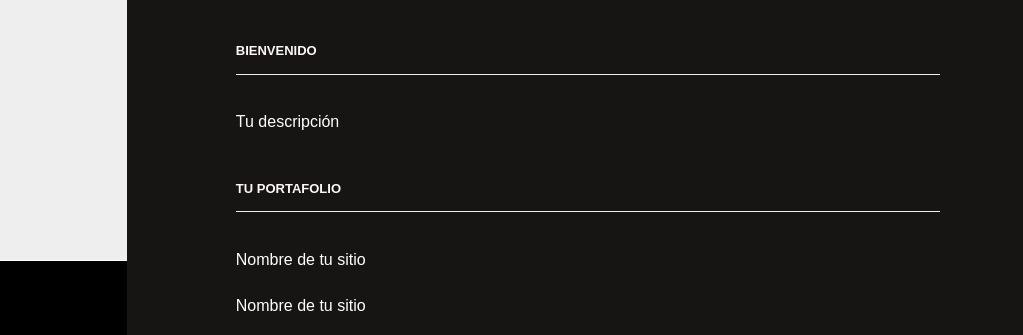
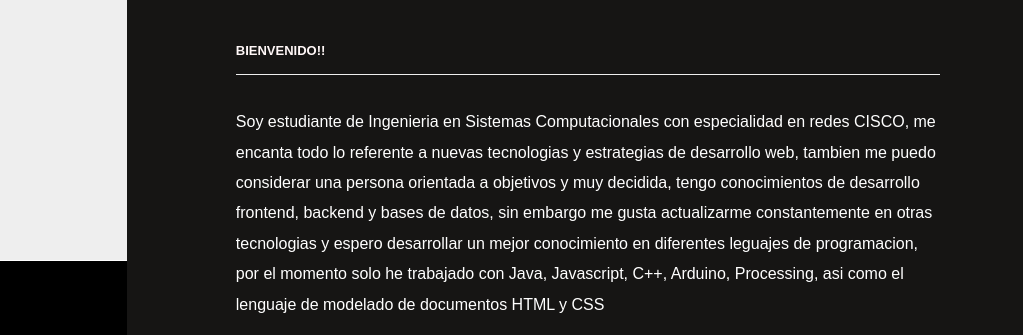
Before and after one commit to abrahamzokerolero/Portafolio, a plain HTML site: page index.html in a window 1280 px wide. Shown: the top 335 px of the page, 257-1280 px from the left. Drawn offline with Linux system fonts and the light colour scheme.

Commit message:
Agregue una breve descripcion de mi

```diff
--- a/index.html
+++ b/index.html
@@ -66,8 +66,8 @@
 
   <div class="layout-principal">
     <div class="bloque">
-      <h3>Bienvenido</h3>
-      <p>Tu descripción</p>
+      <h3>Bienvenido!!</h3>
+      <p>Soy estudiante de Ingenieria en Sistemas Computacionales con especialidad en redes CISCO, me encanta todo lo referente a nuevas tecnologias y estrategias de desarrollo web, tambien me puedo considerar una persona orientada a objetivos y muy decidida, tengo conocimientos de desarrollo frontend, backend y bases de datos, sin embargo me gusta actualizarme constantemente en otras tecnologias y espero desarrollar un mejor conocimiento en diferentes leguajes de programacion, por el momento solo he trabajado con Java, Javascript, C++, Arduino, Processing, asi como el lenguaje de modelado de documentos HTML y CSS </p>
     </div>
 
     <div class="bloque">
```
